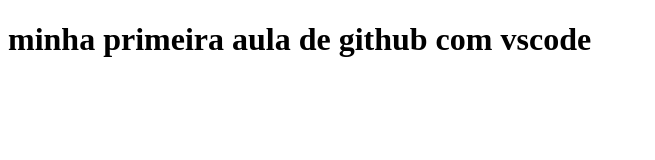
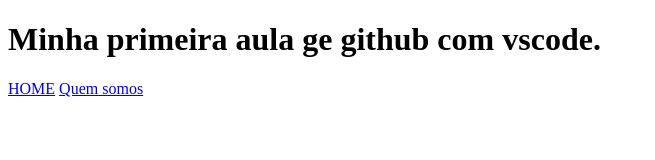
Before and after one commit to ya2cr/aula1, a plain HTML site: page index.html in a window 1280 px wide. Shown: the whole page, without its empty margins (0-655 px from the left). Drawn offline with Linux system fonts and the light colour scheme.

Commit message:
Update index.html

```diff
--- a/index.html
+++ b/index.html
@@ -1,11 +1,17 @@
 <!DOCTYPE html>
-<html lang="en">
+<html lang="BR">
 <head>
     <meta charset="UTF-8">
     <meta name="viewport" content="width=<device-width>, initial-scale=1.0">
-    <title>Document</title>
+    <title>aula 1</title>
 </head>
 <body>
-    <h1>minha primeira aula de github com vscode</h1>
+    <header class="cabecalho">
+    <h1 class="cabecalho_titulo">Minha primeira aula ge github com vscode.</h1>
+<nav class="cabecalho_menu">
+    <a href="#">HOME</a>
+    <a href="#">Quem somos</a>
+</nav>
+    </header>
 </body>
 </html>
```
